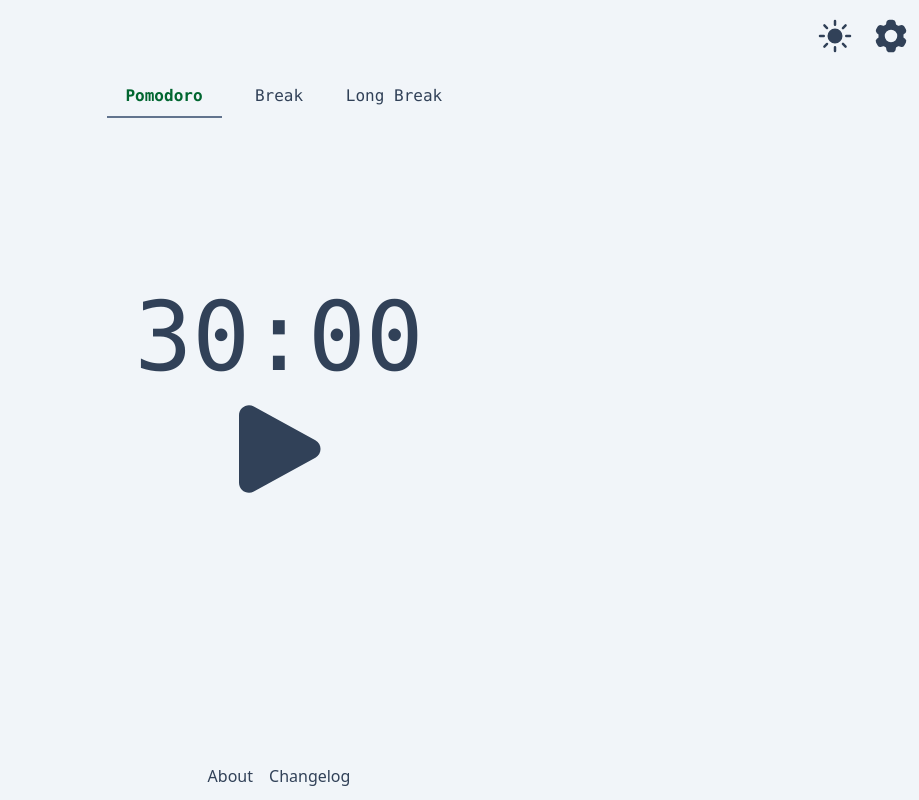
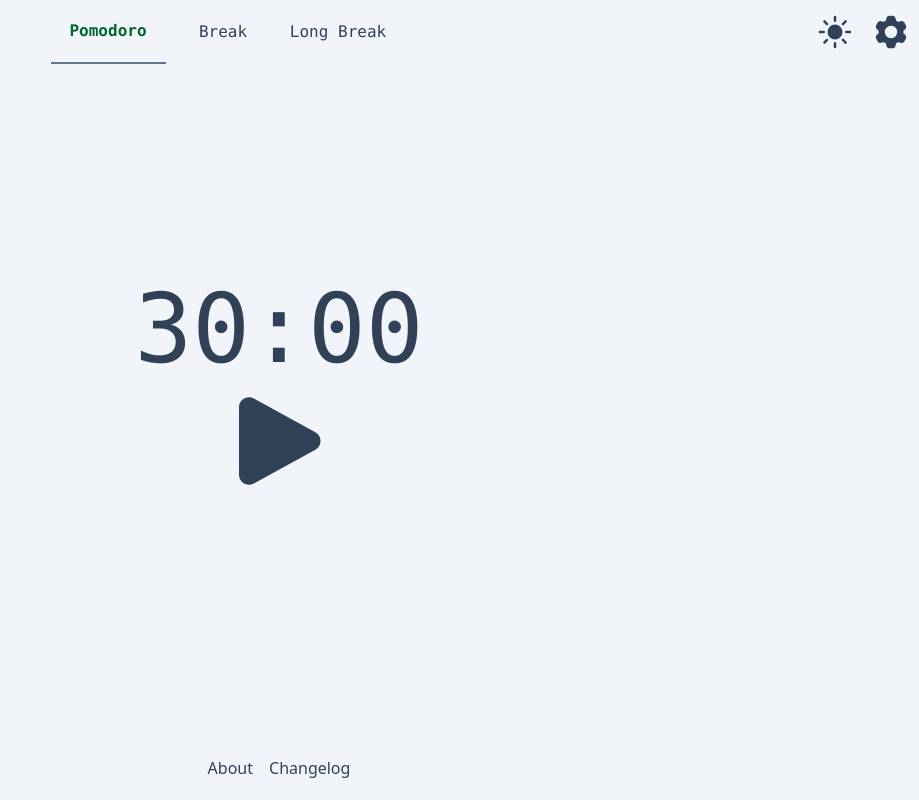
Before and after one commit to pyroxenestudio/pomodoro, a React (Vite) app: page / in a window 1280 px wide. Shown: the whole page, without its empty margins (361-1280 px from the left). Built offline with nearby package versions, Linux system fonts and the light colour scheme.

Commit message:
- Improve landscape mode (is not finished) - Create hook usePomodoroMode and remove the logic in countdown component - Modal test - Change what is saed in the localstore, now it only save the settings

```diff
--- a/src/App.tsx
+++ b/src/App.tsx
@@ -5,8 +5,6 @@ import { DispatchContext, SettingsContext } from './store/context';
 import CountDown from './components/countdown';
 import { NavBar } from './components/groups/navbar';
 import { Footer } from './components/groups/footer';
-
-
 
 function App() {
   const [settings, dispatch] = useImmerReducer(settingsReducer, defaultStore);
@@ -22,7 +20,7 @@ function App() {
     }
     setLoaded(true);
   }, []);
-
+  console.log('settings APP', settings);
   return (
     <>
       {loaded ? <SettingsContext.Provider value={settings}>
--- a/src/components/countdown.tsx
+++ b/src/components/countdown.tsx
@@ -1,115 +1,48 @@
-import { useContext, useEffect, useMemo, useRef, useState } from "react";
+import { useContext, useEffect} from "react";
 import useCountDown from "../hooks/useCountDown";
-import { DispatchContext, SettingsContext } from "../store/context";
-import { MODE } from "../store/reducer";
-import Button from "./elements/button";
-import Sounds from '../sounds';
-import { ModeButtons } from "./groups/mode-buttons";
-import { PlayIcon, PauseIcon } from "@heroicons/react/24/solid";
+import { DispatchContext } from "../store/context";
+import { PlayIcon, PauseIcon, StopIcon } from "@heroicons/react/24/solid";
+import usePomodoroMode from "../hooks/usePomodoroMode";
 
 const CountDown = function() {
   // CONTEXT
-  const settings = useContext(SettingsContext)!;
   const dispatch = useContext(DispatchContext)!;
 
-  const [audio,setAudio] = useState<HTMLAudioElement>(() => {
-    return new Audio(Sounds[settings.sound]);
-  });
+  const pomodoroMode = usePomodoroMode();
 
-  // VARIABLES
+  const timer = useCountDown(pomodoroMode.time, pomodoroMode.nextMode);
 
-  // STATES
-
-  // REF
-  const interval = useRef<number>(0);
-
-  // HOOKS
-  // Hook to save the minute to be used by mode
-  const minuteByMode = useMemo(() => {
-    let minute = 0;
-    switch (settings?.mode) {
-      case MODE.POMODORO:
-        minute = settings.pomodoro
-        break;
-      case MODE.BREAK:
-        minute = settings.break;
-        break;
-      case MODE.LONGBREAK:
-        minute = settings.longBreak;
-        break;
-      default:
-        throw new Error("This mode doesn't exist");
-    }
-    return minute;
-  }, [settings.mode, settings.pomodoro, settings.break, settings.longBreak]);
-
-  const timer = useCountDown(minuteByMode, changeMode);
+  useEffect(() => {
+    dispatch({
+      type: 'countDownIsRunning',
+      payload: timer.isRunning
+    });
+  }, [timer.isRunning]);
 
   // METHODS
-  function changeMode (manualChange?: MODE) {
-    // Change mode
-    if (!timer.isRunning) {
-      if (manualChange != undefined) {
-        dispatch({
-          type: 'mode',
-          payload: Number(manualChange)
-        });
-        interval.current = 0;
-      } else {
-        // Play Sound
-        audio.volume = settings.volume/100;
-        audio.play();
-        if (interval.current == settings.interval && settings.mode === MODE.POMODORO) {
-          interval.current = 0;
-          dispatch({
-            type: 'mode',
-            payload: MODE.LONGBREAK
-          });
-        } else {
-          if (settings.mode === MODE.POMODORO) {
-            interval.current += 1;
-            dispatch({
-              type: 'mode',
-              payload: MODE.BREAK
-            });
-          } else {
-            dispatch({
-              type: 'mode',
-              payload: MODE.POMODORO
-            });
-          }
-        }
-      }
-    }
-  }
-
-  // EFFECTS
-  useEffect(() => {
-    setAudio(new Audio(Sounds[settings.sound]));
-  }, [settings.sound]);
 
   // RENDER VARIABLES
-  const min = timer.isRunning ? timer.time?.minutes.toString().padStart(2, '0') : minuteByMode.toString().padStart(2, '0');
+  const min = timer.isRunning ? timer.time?.minutes.toString().padStart(2, '0') : pomodoroMode.time.toString().padStart(2, '0');
   const sec = timer.isRunning ? timer.time?.seconds.toString().padStart(2, '0') : '0'.padStart(2, '0');
-  const startButton = !timer.isRunning || timer.isPause ? <button className='size-32' onClick={!timer.isPause ? timer.start : timer.pause} disabled={timer.isRunning && !timer.isPause}><PlayIcon className='size-32'/></button> : null;
+  const startButton = !timer.isRunning || timer.isPause ? <button className='size-32' onClick={!timer.isPause ? timer.start : timer.pause} disabled={timer.isRunning && !timer.isPause}><PlayIcon className=''/></button> : null;
   const pauseButton = timer.isRunning && !timer.isPause ? <button className='size-32' onClick={timer.pause}><PauseIcon/></button> : null;
-  const stopButton = timer.isRunning ? <Button className='w-30 absolute top-[75px] left-[50%] -translate-x-1/2' variant='danger' onClick={timer.stop}>STOP</Button> : null
+  const stopButton = timer.isRunning ? <button className='size-32' onClick={timer.stop}><StopIcon/></button> : null;
 
   return (
     <>
       {/* Percentage Bar */}
       {<span className='fixed top-0 bg-slate-600 dark:bg-slate-300 h-2' style={{width: `${timer.time?.percentage}%`}}/>}
-      {/* Mode buttons */}
-      <ModeButtons isRunning={timer.isRunning} active={settings.mode} onChange={changeMode}/>
       {/* Timer */}
-      <div id='timer' className='text-8xl font-mono'>
-        <span>{min}</span>:<span>{sec}</span>
+      <div id='timer' className='text-8xl w-full font-mono flex items-center justify-center flex-col'>
+        <div>
+          <span>{min}</span>:<span>{sec}</span>
+        </div>
         <div>
           {startButton}
           {pauseButton}
+          {stopButton}
         </div>
       </div>
-      {stopButton}
     </>
   );
 }
--- a/src/components/groups/footer.tsx
+++ b/src/components/groups/footer.tsx
@@ -2,7 +2,7 @@ import Modal from "../modal";
 
 export function Footer() {
   return (
-    <footer className='h-12 flex justify-center items-center'>
+    <footer className='min-h-16 flex justify-center items-center'>
       <Modal title='About' icon={<span>About</span>} buttonStyles='p-2'>
         <section>
           <h2 className='text-2xl'>Features</h2>
@@ -15,7 +15,7 @@ export function Footer() {
           <h2 className='text-2xl mt-2'>Sounds</h2>
           <ul>
             <li><a href='https://pixabay.com/sound-effects/dog-bark-type-01-293298/'>Dog by RibhavAgrawal</a></li>
-            <li><a href='https://pixabay.com/sound-effects/dog-bark-type-01-293298/'>Cat by RibhavAgrawal</a></li>
+            <li><a href='https://pixabay.com/sound-effects/cat-meowing-type-02-293290/'>Cat by RibhavAgrawal</a></li>
             <li><a href='https://pixabay.com/sound-effects/rocket-launch-306441/'>Rocket by SonixFXSounds</a></li>
           </ul>
         </section>
@@ -32,7 +32,6 @@ export function Footer() {
           </ul>
         </section>
       </Modal>
-      {/* <Button variant='transparent' className='!font-normal'><a href='#'>Pyroxene</a></Button> */}
     </footer>
   )
 }
--- a/src/components/groups/mode-buttons.tsx
+++ b/src/components/groups/mode-buttons.tsx
@@ -1,28 +1,30 @@
 import clsx from "clsx"
 import { MODE } from "../../store/reducer";
 import { styleTheme } from "../../theme";
+import usePomodoroMode from "../../hooks/usePomodoroMode";
 
 interface ModeButtonsProps {
   isRunning: boolean;
-  active: MODE | undefined;
-  onChange: (newMode: MODE) => void;
 }
 
 const mainClassName = `border-slate-500 w-[115px] ${styleTheme.padding.normal} ${styleTheme.border.radius.no} `;
 const activeClassName = `border-b-2 text-green-800 dark:text-green-200 ${styleTheme.font.weight.big}`;
 const disabledClassName = `disabled:border-slate-300 disabled:${styleTheme.font.weight.verySmall}`;
 
-export function ModeButtons({isRunning, active, onChange}: ModeButtonsProps) {
+export function ModeButtons({isRunning}: ModeButtonsProps) {
+  // hooks
+  const pomodoroMode = usePomodoroMode();
 
-  const pomodoroStyle = clsx(mainClassName, (MODE.POMODORO === active || !active) && activeClassName, disabledClassName);
-  const breakStyle = clsx(mainClassName, MODE.BREAK === active && activeClassName, disabledClassName);
-  const longBreakStyle = clsx(mainClassName, MODE.LONGBREAK === active && activeClassName, disabledClassName);
+  // Render Variables
+  const pomodoroStyle = clsx(mainClassName, (MODE.POMODORO === pomodoroMode.mode) && activeClassName, disabledClassName);
+  const breakStyle = clsx(mainClassName, MODE.BREAK === pomodoroMode.mode && activeClassName, disabledClassName);
+  const longBreakStyle = clsx(mainClassName, MODE.LONGBREAK === pomodoroMode.mode && activeClassName, disabledClassName);
 
   return (
-    <div className='absolute w-full top-0 mt-3 font-mono'>
-      <button className={pomodoroStyle} disabled={isRunning} onClick={() => onChange(MODE.POMODORO)}>Pomodoro</button>
-      <button className={breakStyle} disabled={isRunning} onClick={() => onChange(MODE.BREAK)}>Break</button>
-      <button className={longBreakStyle} disabled={isRunning} onClick={() => onChange(MODE.LONGBREAK)}>Long Break</button>
+    <div className='font-mono min-h-16 flex justify-center landscape:w-full'>
+      <button className={pomodoroStyle} disabled={isRunning} onClick={() => {pomodoroMode.changeMode(MODE.POMODORO)}}>Pomodoro</button>
+      <button className={breakStyle} disabled={isRunning} onClick={() => {pomodoroMode.changeMode(MODE.BREAK)}}>Break</button>
+      <button className={longBreakStyle} disabled={isRunning} onClick={() => {pomodoroMode.changeMode(MODE.LONGBREAK)}}>Long Break</button>
     </div>
   )
 }
--- a/src/components/groups/navbar.tsx
+++ b/src/components/groups/navbar.tsx
@@ -2,14 +2,20 @@ import { Cog6ToothIcon } from "@heroicons/react/24/solid";
 import { ColorScheme } from "../elements/color-scheme";
 import Modal from "../modal";
 import AppSettings from "../settings";
+import { SettingsContext } from "../../store/context";
+import { useContext } from "react";
+import { ModeButtons } from "./mode-buttons";
 
 // interface Props {
 //   children: React.JSX.Element[];
 // }
 
 export function NavBar() {
+  const settings = useContext(SettingsContext)!;
   return (
-    <div id='navbar' className='min-h-12 pt-2 flex justify-end'>
+    <>
+      <div id='navbar' className='min-h-16 flex flex-col landscape:flex-row'>
+        <div className="flex justify-end landscape:order-1">
           <ColorScheme />
           <Modal
             buttonStyles="p-2"
@@ -19,5 +25,8 @@ export function NavBar() {
             <AppSettings />
           </Modal>
         </div>
+      <ModeButtons isRunning={settings.isRunning}/>
+      </div>
+    </>
   )
 }
--- a/src/components/modal.tsx
+++ b/src/components/modal.tsx
@@ -27,13 +27,14 @@ function Modal({title, children, icon, buttonStyles, hasCallback = false}: IProp
     <>
       {isOpen && (
         <>
-          <div className={`overlay fixed ${styleTheme.background.level_2} top-0 left-0 size-full z-1`} onClick={() => {setIsOpen((oldValue) => !oldValue)}}/>
+          <div aria-modal role='dialog' className={`overlay fixed ${styleTheme.background.level_2} top-0 left-0 size-full z-1`} onClick={() => {setIsOpen((oldValue) => !oldValue)}}/>
           <aside className={`
             fixed-middle
             h-[800px]
             w-[600px]
             max-h-full
             max-w-full
+            overflow-y-auto
             ${styleTheme.background.level_0}
             ${styleTheme.padding.normal}
             ${styleTheme.border.radius.normal}
--- a/src/components/settings.tsx
+++ b/src/components/settings.tsx
@@ -1,6 +1,6 @@
-import { useContext, useRef } from "react";
+import { useContext, useEffect, useRef } from "react";
 import { DispatchContext, SettingsContext } from "../store/context";
-import { IStore, soundType } from "../store/reducer";
+import { ISettings, IStore, soundType } from "../store/reducer";
 import LabelInput from "./groups/label-input";
 import Button from "./elements/button";
 import LabelSelect from "./groups/label-select";
@@ -10,11 +10,12 @@ interface IProps {
   closeCallBackModal?: () => void;
 }
 
+
 const AppSettings = function ({closeCallBackModal}: IProps) {
   // PROPS
 
   // CONTEXT
-  const settings = useContext(SettingsContext);
+  const settings = useContext(SettingsContext)!;
   const dispatch = useContext(DispatchContext)!;
 
   // STATES
@@ -25,24 +26,30 @@ const AppSettings = function ({closeCallBackModal}: IProps) {
   const currentAudio = useRef<HTMLAudioElement>(null);
 
   // EFFECTS
+  // Save the settings in the localstore
+  useEffect(() => {
+    const newSettings: ISettings = {
+      pomodoro: settings.pomodoro,
+      break: settings.break,
+      longBreak: settings?.longBreak,
+      interval: settings?.interval, // How many breaks between Long breaks. Ej: 1 would mean only one break.
+      sound: settings?.sound,
+      volume: settings?.volume,
+    }
+    localStorage.setItem('settings', JSON.stringify(newSettings));
+  }, [settings]);
 
   // METHODS
   function save(formData: FormData) {
     // Get data from the form
-    const newSettingsData: IStore = {
+    const newSettingsData: Omit<IStore, 'isRunning'> = {
       pomodoro: parseInt(formData.get('pomodoro') as string),
       break: parseInt(formData.get('break') as string),
       longBreak: parseInt(formData.get('longbreak') as string),
       interval: parseInt(formData.get('interval') as string),
       sound: formData.get('sounds') as soundType,
-      volume: parseInt(formData.get('volume') as string)
+      volume: parseInt(formData.get('volume') as string),
     }
-    // Join old settings width new Settings and save it in the localstore
-    const stringSettings = localStorage.getItem('settings');
-    const oldSettings = stringSettings ? JSON.parse(stringSettings) : {};
-    const newSettings = Object.assign({}, oldSettings, newSettingsData);
-
-    localStorage.setItem('settings', JSON.stringify(newSettings));
 
     // Close Modal
     if (closeCallBackModal) {
@@ -56,7 +63,7 @@ const AppSettings = function ({closeCallBackModal}: IProps) {
     }
     dispatch({
       type: 'saveConfig',
-      payload: newSettingsData
+      payload: newSettingsData as ISettings
     });
   }
   // Try the audio and volume
--- /dev/null
+++ b/src/hooks/usePomodoroMode.ts
@@ -0,0 +1,79 @@
+import { useContext, useEffect, useRef, useState } from "react";
+import { SettingsContext, DispatchContext } from "../store/context";
+import { MODE } from "../store/reducer";
+import Sounds from '../sounds';
+
+export default function () {
+  // STORE
+  const settings = useContext(SettingsContext)!;
+  const dispatch = useContext(DispatchContext)!;
+  console.log('settings', settings);
+  // REFS
+  const howManyBreaks = useRef<number>(0);
+
+  const [audio,setAudio] = useState<HTMLAudioElement>(() => {
+    return new Audio(Sounds[settings.sound]);
+  });
+
+  function nextMode() {
+    if (settings.interval === howManyBreaks.current) {
+      dispatch({
+        type: 'mode',
+        payload: MODE.LONGBREAK
+      });
+      howManyBreaks.current = 0;
+      return true;
+    }
+    switch (settings.mode) {
+      case MODE.POMODORO:
+        dispatch({
+          type: 'mode',
+          payload: MODE.BREAK
+        });
+        break;
+      case MODE.BREAK:
+      case MODE.LONGBREAK:
+        dispatch({
+          type: 'mode',
+          payload: MODE.POMODORO
+        });
+        break;
+    }
+    howManyBreaks.current++;
+    audio.volume = settings.volume/100;
+    audio.play();
+    return true;
+  }
+
+  function changeMode(mode: MODE) {
+    dispatch({
+      type: 'mode',
+      payload: mode
+    });
+  }
+
+  function getTimeByMode() {
+    switch (settings?.mode) {
+      case MODE.POMODORO:
+        return settings.pomodoro;
+      case MODE.BREAK:
+        return settings.break;
+      case MODE.LONGBREAK:
+        return settings.longBreak;
+      default:
+        return 0;
+    }
+  }
+
+  // EFFECTS
+  useEffect(() => {
+    setAudio(new Audio(Sounds[settings.sound]));
+  }, [settings.sound]);
+
+  return {
+    mode: settings.mode,
+    time: getTimeByMode(),
+    nextMode,
+    changeMode
+  }
+}
--- a/src/store/reducer.ts
+++ b/src/store/reducer.ts
@@ -9,19 +9,23 @@ export enum MODE {
 export type soundType = 'rocket' | 'cat' | 'dog';
 
 export type ACTIONTYPE =
-  | { type: "saveConfig"; payload: IStore }
+  | { type: "saveConfig"; payload: ISettings }
   | { type: 'mode'; payload: MODE }
   | { type: 'colorScheme'; payload: COLORSCHEME }
+  | { type: 'countDownIsRunning'; payload: boolean }
 
-export interface IStore {
+export interface ISettings {
   pomodoro: number;
   break: number;
   longBreak: number;
   interval: number; // How many breaks between Long breaks. Ej: 1 would mean only one break.
-  mode?: MODE;
   sound: soundType
   volume: number;
-  colorScheme?: COLORSCHEME
+}
+
+export interface IStore extends ISettings {
+  isRunning: boolean;
+  mode?: MODE;
 }
 
 export const defaultStore: IStore = {
@@ -32,18 +36,22 @@ export const defaultStore: IStore = {
   mode: MODE.POMODORO,
   sound: 'rocket',
   volume: 100,
-  colorScheme: window.matchMedia('(prefers-color-scheme: dark)').matches ? COLORSCHEME.dark : COLORSCHEME.light
+  // colorScheme: window.matchMedia('(prefers-color-scheme: dark)').matches ? COLORSCHEME.dark : COLORSCHEME.light,
+  isRunning: false
 }
 
 export function settingsReducer(draft: IStore, action: ACTIONTYPE) {
   switch (action.type) {
     case 'saveConfig':
-      return Object.assign(draft, action.payload);
+      return Object.assign({}, draft, action.payload);
     case 'mode':
       draft.mode = action.payload;
       break;
-    case 'colorScheme':
-      draft.colorScheme = action.payload;
+    // case 'colorScheme':
+    //   draft.colorScheme = action.payload;
+    //   break;
+    case 'countDownIsRunning':
+      draft.isRunning = action.payload;
       break;
     default:
       throw new Error("Action Not Found");
```
Also changed, not shown: 1 other file (tests, documents, lock files or other folders). Lines whose indentation alone changed are shown as unchanged.
